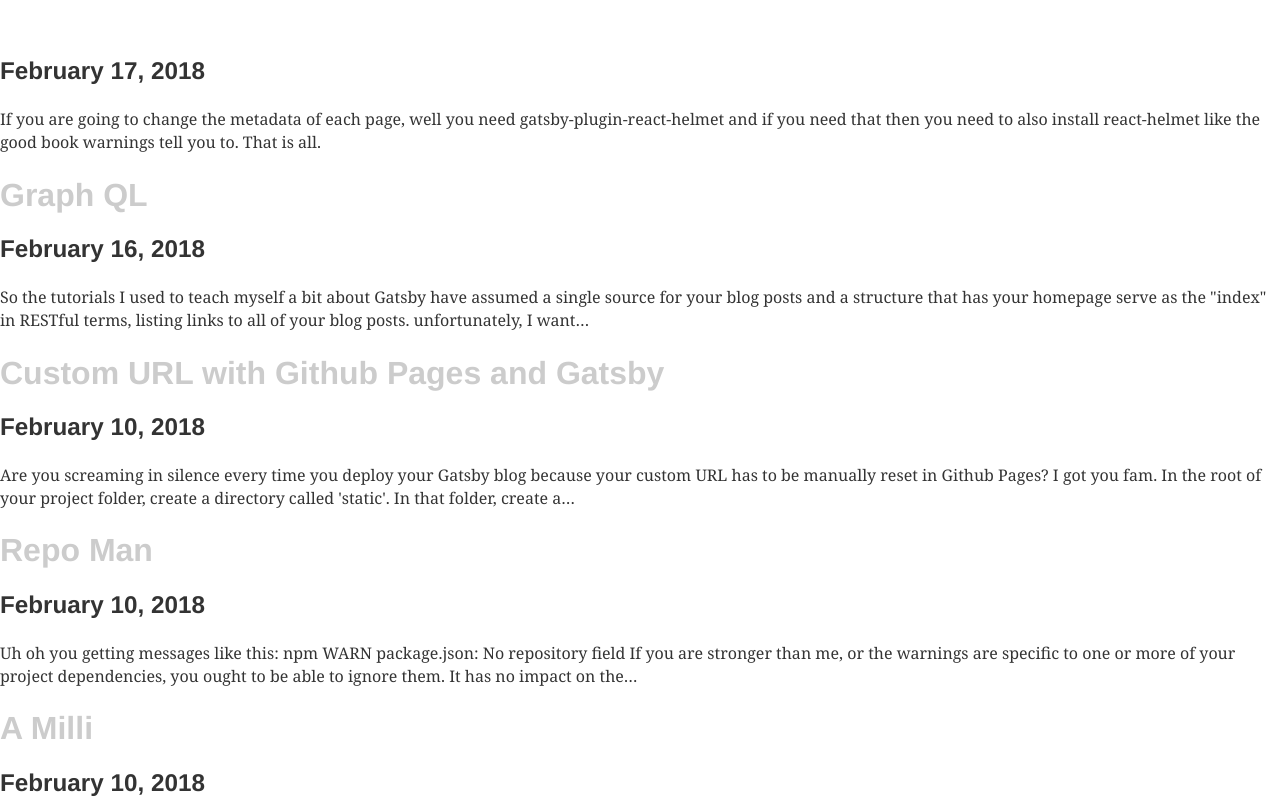
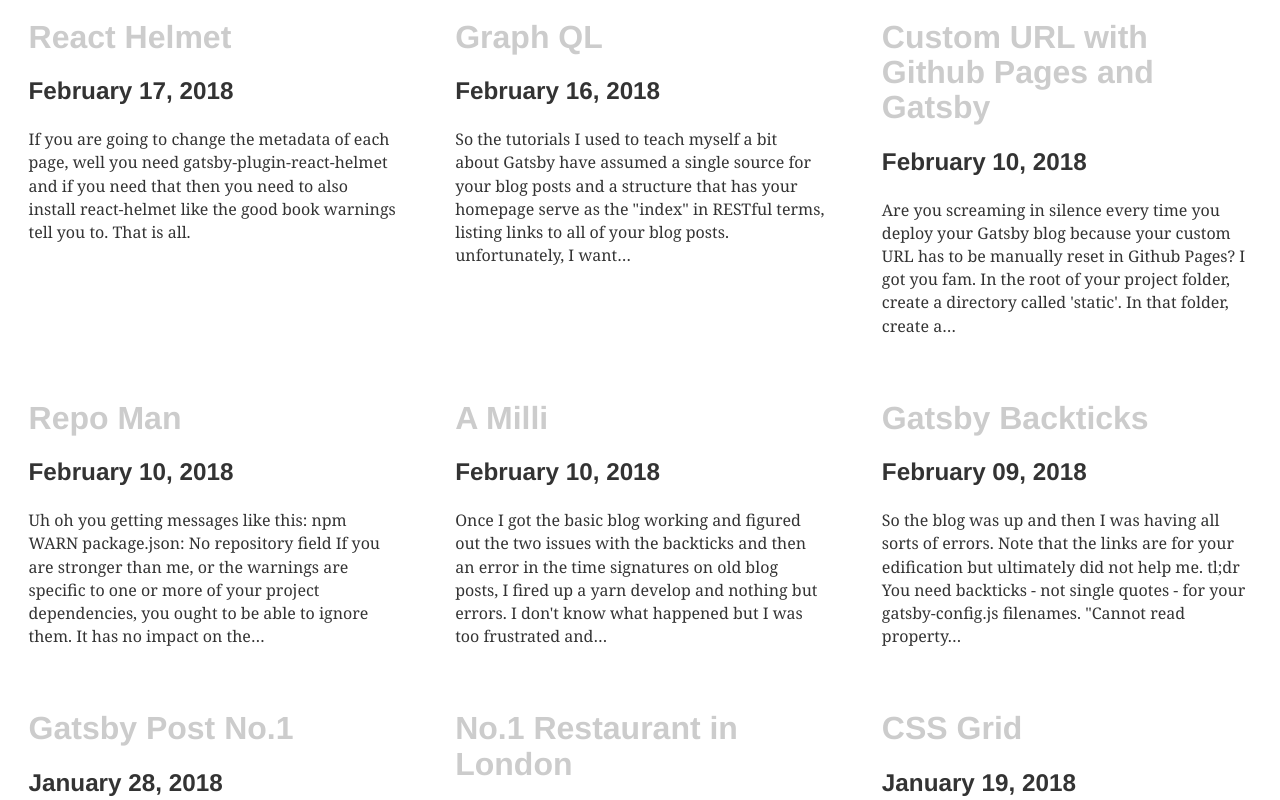
Before and after one commit to russellschmidt/rs-blog-2, a Gatsby site: page /blog in a window 1280 px wide. Shown: the top 800 px of the page. Built offline with nearby package versions, Linux system fonts and the light colour scheme; Gatsby itself is replaced by a stand-in of ours; some packages are replaced by stand-ins of ours.

Commit message:
styling for blog pages

```diff
--- a/src/pages/blog.js
+++ b/src/pages/blog.js
@@ -3,6 +3,24 @@ import Link from "gatsby-link";
 import Helmet from "react-helmet";
 import g from "glamorous";
 import { css } from "glamor";
+
+const blogPostsFlexbox = css({
+  display: `flex`,
+  flexFlow: `row wrap`,
+  width: `100%`,
+  justifyContent: `space-around`,
+});
+
+const blogPostPreview = css({
+  width: `32%`,
+  padding: `20px`,
+  minWidth: 320,
+  margin: `0 auto`,
+});
+
+const blogPostTitle = css({
+
+});
 
 const blogLinkStyle = css({
   textDecoration: `none`,
@@ -10,25 +28,32 @@ const blogLinkStyle = css({
   "&:hover": {color: `#fff`}
 });
 
+const blogPostDate = css({
+
+});
+
 export default function Index({ data }) {
   const { edges: posts } = data.allMarkdownRemark;
   return (
-    <div className="blog-posts">
+    <div>
       <Helmet title={`Blog posts: rusl.io & Russell Schmidt`} />
+      <div className={blogPostsFlexbox}>
       {posts
         .filter(post => post.node.frontmatter.title.length > 0)
         .map(({ node: post }) => {
           return (
-            <div className="blog-post-preview" key={post.id}>
-              <h1>
-                <Link className={blogLinkStyle}
-                  to={post.frontmatter.path}>{post.frontmatter.title}</Link>
+            <div className={blogPostPreview} key={post.id}>
+              <h1 className={blogPostTitle}>
+                <Link className={blogLinkStyle} to={post.frontmatter.path}>
+                  {post.frontmatter.title}
+                </Link>
               </h1>
-              <h2>{post.frontmatter.date}</h2>
+              <h2 className={blogPostDate}>{post.frontmatter.date}</h2>
               <p>{post.excerpt}</p>
             </div>
           );
         })}
+      </div>
     </div>
   );
 }
```
Also changed, not shown: src/templates/blog-post.js (+37 -9 lines).
